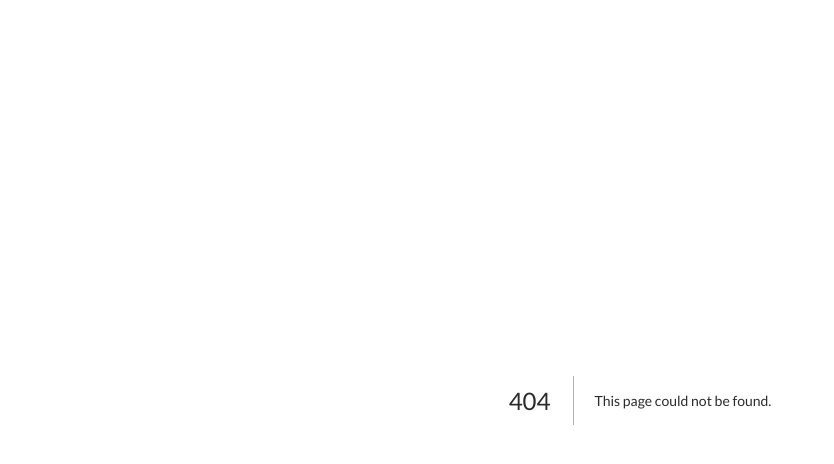
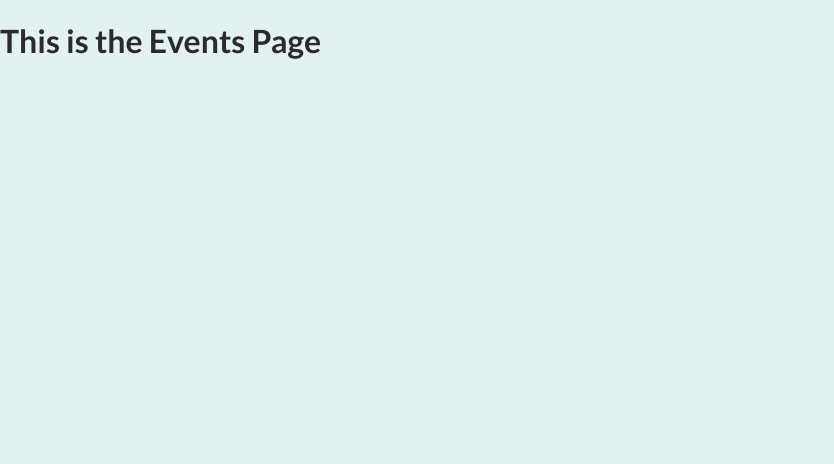
Before and after one commit to jcarroll1976/NextJSPagesFileBasedRoutingProject, a Next.js app: page /events in a window 1280 px wide. Before the commit this address had no page. Shown: the top 464 px of the page, without its empty margins (0-834 px from the left). Built offline with nearby package versions, Linux system fonts and the light colour scheme.

Commit message:
added events route and dynamic route inside events folder,and catch-all route inside pages folder

```diff
--- /dev/null
+++ b/pages/[...slug]/index.js
@@ -0,0 +1,5 @@
+export default function FilteredEventsPage() {
+    return (
+        <h1>This is a Filtered Events Page</h1>
+    )
+}
--- /dev/null
+++ b/pages/events/[id]/index.js
@@ -0,0 +1,5 @@
+export default function SingleEventPage() {
+    return (
+        <h1>This is a Single Event Page</h1>
+    )
+}
--- /dev/null
+++ b/pages/events/index.js
@@ -0,0 +1,5 @@
+export default function EventsPage() {
+    return (
+        <h1>This is the Events Page</h1>
+    )
+}
```
